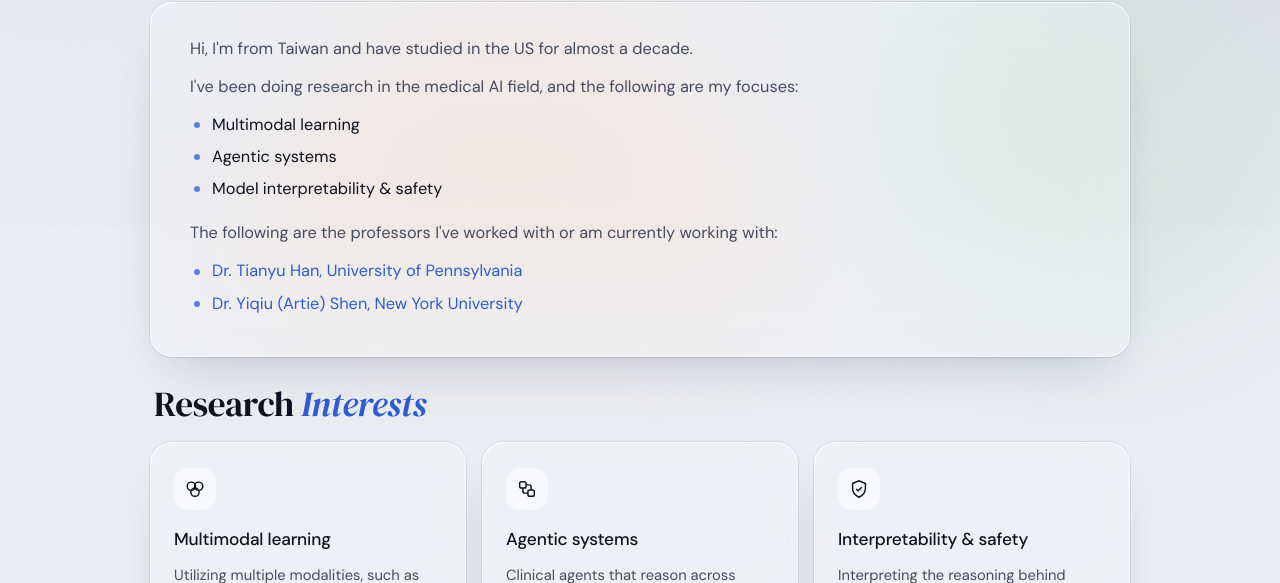
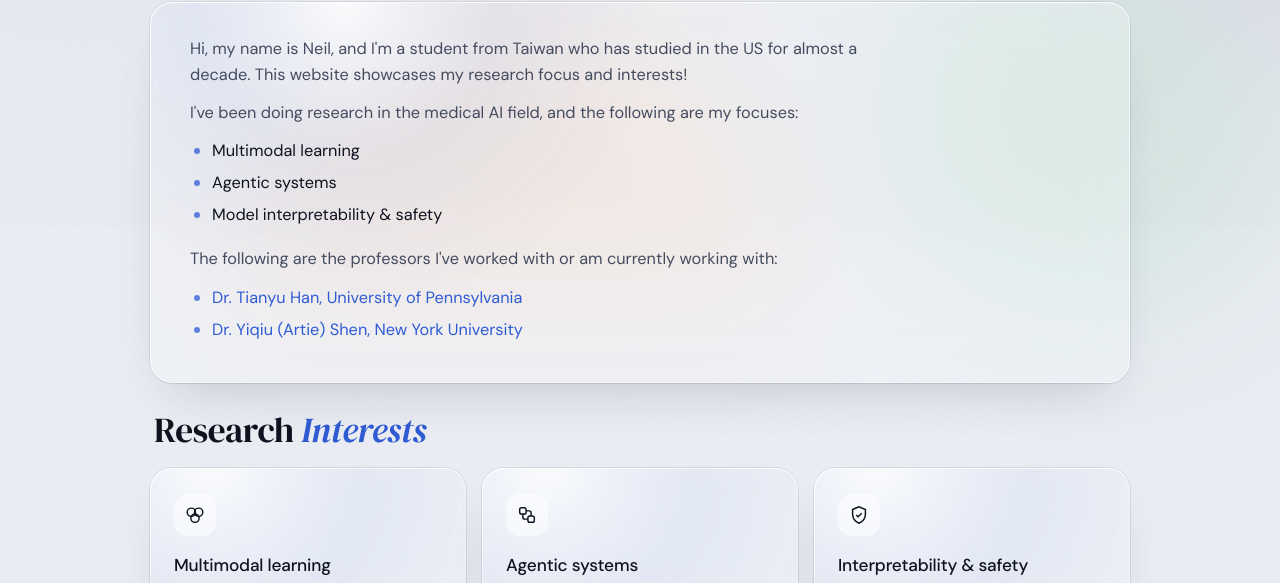
Before and after one commit to Chen4549/Chen4549.github.io, a plain HTML site: page index.html in a window 1280 px wide. Shown: the part 574-1157 px from the top of the page. Drawn offline with nearby package versions, Linux system fonts and the light colour scheme.

Commit message:
Update About Me intro
Co-Authored-By: Claude Opus 5.5 <noreply@anthropic.com>

```diff
--- a/index.html
+++ b/index.html
@@ -233,7 +233,7 @@ footer{max-width:980px;margin:28px auto 0;display:flex;justify-content:space-bet
   <section id="about">
     <h2>About <em>Me</em></h2>
     <div class="about glass">
-      <p>Hi, I'm from Taiwan and have studied in the US for almost a decade.</p>
+      <p>Hi, my name is Neil, and I'm a student from Taiwan who has studied in the US for almost a decade. This website showcases my research focus and interests!</p>
       <p>I've been doing research in the medical AI field, and the following are my focuses:</p>
       <ul>
         <li>Multimodal learning</li>
```
